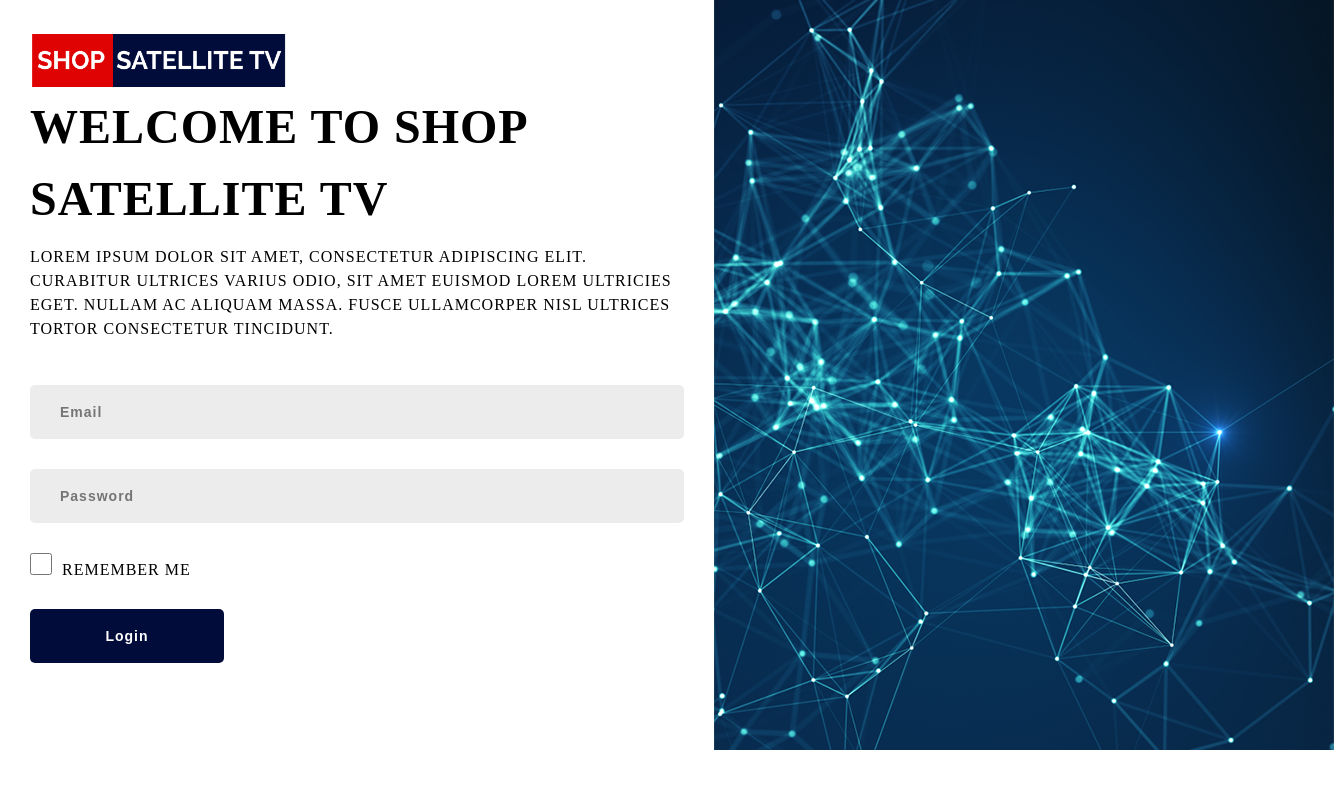
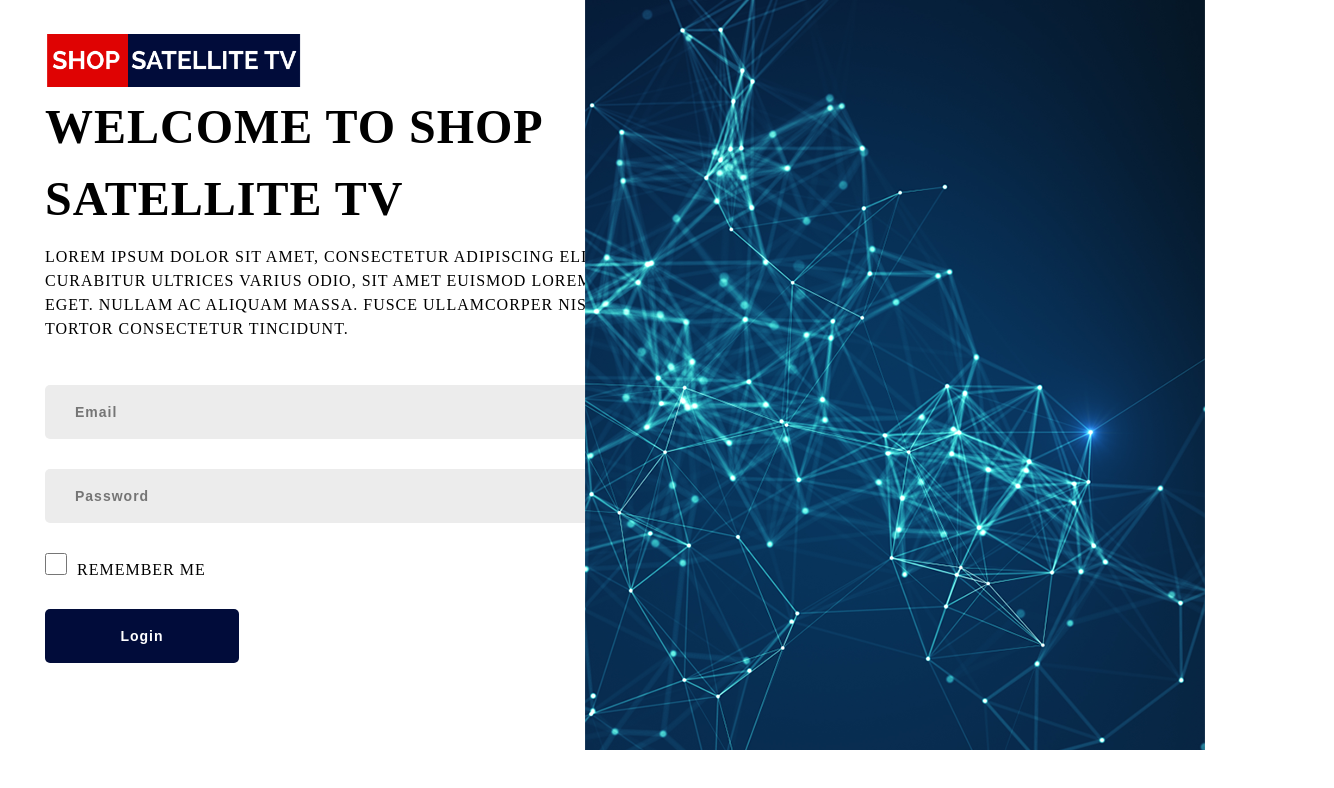
Before and after one commit to ShabiGardezi/DashboardCableTv, a React (Create React App) app: page /login in a window 1280 px wide. Shown: the top 788 px of the page, 1334 px wide, since content can reach past the window. Built offline with nearby package versions, Linux system fonts and the light colour scheme; a small style sheet from the web is missing.

Commit message:
login css

```diff
--- a/src/components/Login.jsx
+++ b/src/components/Login.jsx
@@ -63,6 +63,7 @@ function Login({ setIsLoggedIn }) {
   return (
     <div className="container">
       <div className="main">
+        <div className="col-6">
           <div className="leftSide">
             <div className="logo">
               <img src={Logo} alt="" />
@@ -70,9 +71,9 @@ function Login({ setIsLoggedIn }) {
             <h2 className="heading">Welcome to Shop Satellite Tv</h2>
             <p>
               Lorem ipsum dolor sit amet, consectetur adipiscing elit. Curabitur
-            ultrices varius odio, sit amet euismod lorem ultricies eget. Nullam
-            ac aliquam massa. Fusce ullamcorper nisl ultrices tortor consectetur
-            tincidunt.
+              ultrices varius odio, sit amet euismod lorem ultricies eget.
+              Nullam ac aliquam massa. Fusce ullamcorper nisl ultrices tortor
+              consectetur tincidunt.
             </p>
             <input
               type="text"
@@ -97,8 +98,11 @@ function Login({ setIsLoggedIn }) {
             </div>
             <button onClick={handleLogin}>Login</button>
           </div>
+        </div>
+        <div className="col-6">
           <div className="rightSide">
             <img className="right-img" src={RightImg} alt="" />
+          </div>
         </div>
       </div>
     </div>
--- a/src/styles/Login.css
+++ b/src/styles/Login.css
@@ -1,5 +1,8 @@
 .main {
   display: flex;
+}
+.col-6 {
+  width: 50%;
 }
 .container {
   margin: 0px;
@@ -77,7 +80,3 @@ input {
   border: 0px;
   margin-top: 20px;
 }
-.rightSide {
-  width: 650px;
-  height: 690px;
-}
```
Lines whose indentation alone changed are shown as unchanged.
